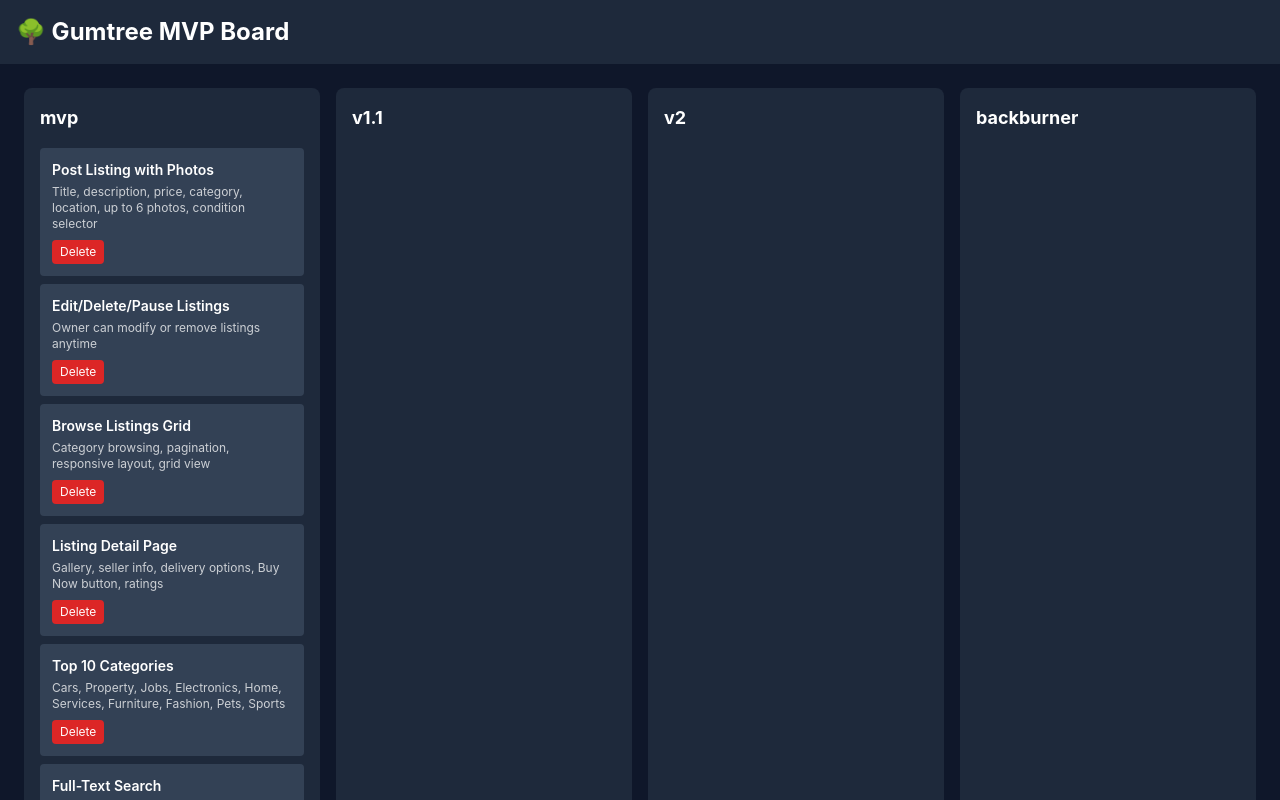
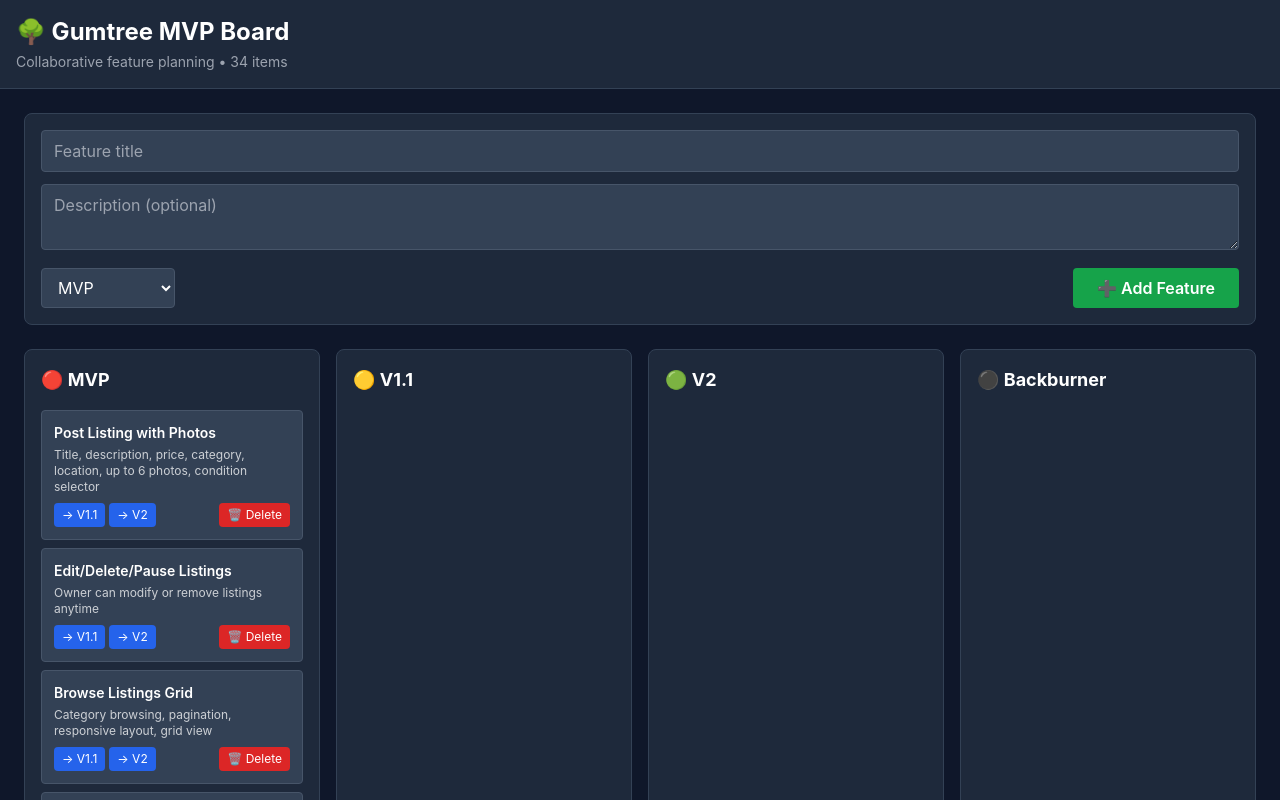
Before and after one commit to ratelb84/gumtree-mvp-lockdown, a Next.js app: page / in a window 1280 px wide. Shown: the top 800 px of the page. Built offline with nearby package versions, Linux system fonts and the light colour scheme; no server answers; the database is empty.

Commit message:
Add real-time database with Vercel KV - multiple users, persistent storage

```diff
--- /dev/null
+++ b/app/api/features/route.ts
@@ -0,0 +1,87 @@
+import { kv } from '@vercel/kv'
+import { NextRequest, NextResponse } from 'next/server'
+
+const DEFAULT_FEATURES = [
+  { id: 'mvp-1', title: 'Post Listing with Photos', description: 'Title, description, price, category, location, up to 6 photos, condition selector', column_name: 'mvp' },
+  { id: 'mvp-2', title: 'Edit/Delete/Pause Listings', description: 'Owner can modify or remove listings anytime', column_name: 'mvp' },
+  { id: 'mvp-3', title: 'Browse Listings Grid', description: 'Category browsing, pagination, responsive layout, grid view', column_name: 'mvp' },
+  { id: 'mvp-4', title: 'Listing Detail Page', description: 'Gallery, seller info, delivery options, Buy Now button, ratings', column_name: 'mvp' },
+  { id: 'mvp-5', title: 'Top 10 Categories', description: 'Cars, Property, Jobs, Electronics, Home, Services, Furniture, Fashion, Pets, Sports', column_name: 'mvp' },
+  { id: 'mvp-6', title: 'Full-Text Search', description: 'Search across title + description, instant results', column_name: 'mvp' },
+  { id: 'mvp-7', title: 'Advanced Filters', description: 'Category, location (province/city), price range, condition', column_name: 'mvp' },
+  { id: 'mvp-8', title: 'Sort & Browse', description: 'Sort by newest, price (asc/desc), relevance', column_name: 'mvp' },
+  { id: 'mvp-9', title: 'Favourites & Saved Items', description: 'Heart icon, saved items page, wishlist notifications', column_name: 'mvp' },
+  { id: 'mvp-10', title: 'User Registration & Auth', description: 'Email signup, login, password reset, remember me', column_name: 'mvp' },
+  { id: 'mvp-11', title: 'Seller Profile Management', description: 'Profile creation, business info, bank details for payouts, verification', column_name: 'mvp' },
+  { id: 'mvp-12', title: 'Buyer Account Dashboard', description: 'Order history, saved items, active purchases, account settings', column_name: 'mvp' },
+  { id: 'mvp-13', title: 'Seller Ratings & Reviews', description: 'Star ratings, review text, transaction history visibility', column_name: 'mvp' },
+  { id: 'mvp-14', title: 'Buy Now Checkout', description: 'One-click purchase, delivery selection, payment gateway', column_name: 'mvp' },
+  { id: 'mvp-15', title: 'Payment Integration', description: 'Payfast/Peach integration, card payments in ZAR, split payments API', column_name: 'mvp' },
+  { id: 'mvp-16', title: 'Escrow System', description: 'Secure payment hold until buyer confirms receipt, auto-release timer (7 days)', column_name: 'mvp' },
+  { id: 'mvp-17', title: 'Courier Integration', description: 'Pargo, Paxi, The Courier Guy - automated label generation', column_name: 'mvp' },
+  { id: 'mvp-18', title: 'Delivery Cost Calculator', description: 'Auto-calculate based on weight/size and destination, display at checkout', column_name: 'mvp' },
+  { id: 'mvp-19', title: 'Order Tracking', description: 'Track status: Paid → Shipped → Delivered → Complete, courier links', column_name: 'mvp' },
+  { id: 'mvp-20', title: 'Local Pickup Option', description: 'Allow face-to-face meetups, in-person payment, address sharing', column_name: 'mvp' },
+  { id: 'mvp-21', title: 'Buyer-Seller Messaging', description: 'In-app chat for pre-purchase questions, real-time notifications', column_name: 'mvp' },
+  { id: 'mvp-22', title: 'Message Notifications', description: 'Push/email notifications for new messages, badge counters', column_name: 'mvp' },
+  { id: 'mvp-23', title: 'Seller Wallet', description: 'Track earnings from completed sales, balance display, transaction history', column_name: 'mvp' },
+  { id: 'mvp-24', title: 'EFT Payouts', description: 'Request payout to linked bank account, settlement within 3-5 business days', column_name: 'mvp' },
+  { id: 'mvp-25', title: 'Platform Fee Structure', description: 'Zero seller fees, 3-5% buyer protection fee, optional boost/promotion fees', column_name: 'mvp' },
+  { id: 'mvp-26', title: 'Buyer Protection Policy', description: 'All purchases covered - item not as described = refund', column_name: 'mvp' },
+  { id: 'mvp-27', title: 'Dispute Resolution', description: 'Buyer raises issue → admin reviews → refund or release funds', column_name: 'mvp' },
+  { id: 'mvp-28', title: '"Item Received" Confirmation', description: 'Buyer confirms delivery, triggers seller payout, auto-release timer', column_name: 'mvp' },
+  { id: 'mvp-29', title: '"Make an Offer" Feature', description: 'Buyers can negotiate price, sellers counter-offer, drives engagement', column_name: 'mvp' },
+  { id: 'mvp-30', title: 'Mobile-First Design', description: 'Responsive layout, optimized for mobile (~70% traffic), touch-friendly', column_name: 'mvp' },
+  { id: 'mvp-31', title: 'Tech Stack Setup', description: 'Next.js 15, PostgreSQL, Prisma, Vercel deployment, CI/CD', column_name: 'mvp' },
+  { id: 'mvp-32', title: 'Database Schema', description: 'Users, listings, orders, wallets, messages, disputes, ratings', column_name: 'mvp' },
+  { id: 'mvp-33', title: 'Image Pipeline', description: 'S3/R2 upload, auto-resize, WebP conversion, CDN delivery', column_name: 'mvp' },
+  { id: 'mvp-34', title: 'Admin Dashboard (Basic)', description: 'User management, dispute resolution, fee configuration', column_name: 'mvp' },
+]
+
+export async function GET() {
+  try {
+    const features = await kv.get('gumtree:features')
+    if (features) {
+      return NextResponse.json(features)
+    }
+    // Initialize with defaults
+    await kv.set('gumtree:features', DEFAULT_FEATURES)
+    return NextResponse.json(DEFAULT_FEATURES)
+  } catch (error) {
+    console.log('KV not available, returning defaults')
+    return NextResponse.json(DEFAULT_FEATURES)
+  }
+}
+
+export async function POST(request: NextRequest) {
+  try {
+    const body = await request.json()
+    const features = await kv.get('gumtree:features') || DEFAULT_FEATURES
+
+    if (body.action === 'add') {
+      const newFeature = { ...body.feature, id: `custom-${Date.now()}` }
+      const updated = [...(features as any[]), newFeature]
+      await kv.set('gumtree:features', updated)
+      return NextResponse.json(updated)
+    }
+
+    if (body.action === 'delete') {
+      const updated = (features as any[]).filter(f => f.id !== body.id)
+      await kv.set('gumtree:features', updated)
+      return NextResponse.json(updated)
+    }
+
+    if (body.action === 'move') {
+      const updated = (features as any[]).map(f =>
+        f.id === body.id ? { ...f, column_name: body.column_name } : f
+      )
+      await kv.set('gumtree:features', updated)
+      return NextResponse.json(updated)
+    }
+
+    return NextResponse.json({ error: 'Invalid action' }, { status: 400 })
+  } catch (error) {
+    console.log('KV error:', error)
+    return NextResponse.json({ error: 'Database error' }, { status: 500 })
+  }
+}
--- a/app/page.tsx
+++ b/app/page.tsx
@@ -2,72 +2,195 @@
 
 import { useState, useEffect } from 'react'
 
-const FEATURES = [
-  { id: 'mvp-1', title: 'Post Listing with Photos', description: 'Title, description, price, category, location, up to 6 photos, condition selector', column_name: 'mvp' },
-  { id: 'mvp-2', title: 'Edit/Delete/Pause Listings', description: 'Owner can modify or remove listings anytime', column_name: 'mvp' },
-  { id: 'mvp-3', title: 'Browse Listings Grid', description: 'Category browsing, pagination, responsive layout, grid view', column_name: 'mvp' },
-  { id: 'mvp-4', title: 'Listing Detail Page', description: 'Gallery, seller info, delivery options, Buy Now button, ratings', column_name: 'mvp' },
-  { id: 'mvp-5', title: 'Top 10 Categories', description: 'Cars, Property, Jobs, Electronics, Home, Services, Furniture, Fashion, Pets, Sports', column_name: 'mvp' },
-  { id: 'mvp-6', title: 'Full-Text Search', description: 'Search across title + description, instant results', column_name: 'mvp' },
-  { id: 'mvp-7', title: 'Advanced Filters', description: 'Category, location (province/city), price range, condition', column_name: 'mvp' },
-  { id: 'mvp-8', title: 'Sort & Browse', description: 'Sort by newest, price (asc/desc), relevance', column_name: 'mvp' },
-  { id: 'mvp-9', title: 'Favourites & Saved Items', description: 'Heart icon, saved items page, wishlist notifications', column_name: 'mvp' },
-  { id: 'mvp-10', title: 'User Registration & Auth', description: 'Email signup, login, password reset, remember me', column_name: 'mvp' },
-  { id: 'mvp-11', title: 'Seller Profile Management', description: 'Profile creation, business info, bank details for payouts, verification', column_name: 'mvp' },
-  { id: 'mvp-12', title: 'Buyer Account Dashboard', description: 'Order history, saved items, active purchases, account settings', column_name: 'mvp' },
-  { id: 'mvp-13', title: 'Seller Ratings & Reviews', description: 'Star ratings, review text, transaction history visibility', column_name: 'mvp' },
-  { id: 'mvp-14', title: 'Buy Now Checkout', description: 'One-click purchase, delivery selection, payment gateway', column_name: 'mvp' },
-  { id: 'mvp-15', title: 'Payment Integration', description: 'Payfast/Peach integration, card payments in ZAR, split payments API', column_name: 'mvp' },
-  { id: 'mvp-16', title: 'Escrow System', description: 'Secure payment hold until buyer confirms receipt, auto-release timer (7 days)', column_name: 'mvp' },
-  { id: 'mvp-17', title: 'Courier Integration', description: 'Pargo, Paxi, The Courier Guy - automated label generation', column_name: 'mvp' },
-  { id: 'mvp-18', title: 'Delivery Cost Calculator', description: 'Auto-calculate based on weight/size and destination, display at checkout', column_name: 'mvp' },
-  { id: 'mvp-19', title: 'Order Tracking', description: 'Track status: Paid → Shipped → Delivered → Complete, courier links', column_name: 'mvp' },
-  { id: 'mvp-20', title: 'Local Pickup Option', description: 'Allow face-to-face meetups, in-person payment, address sharing', column_name: 'mvp' },
-  { id: 'mvp-21', title: 'Buyer-Seller Messaging', description: 'In-app chat for pre-purchase questions, real-time notifications', column_name: 'mvp' },
-  { id: 'mvp-22', title: 'Message Notifications', description: 'Push/email notifications for new messages, badge counters', column_name: 'mvp' },
-  { id: 'mvp-23', title: 'Seller Wallet', description: 'Track earnings from completed sales, balance display, transaction history', column_name: 'mvp' },
-  { id: 'mvp-24', title: 'EFT Payouts', description: 'Request payout to linked bank account, settlement within 3-5 business days', column_name: 'mvp' },
-  { id: 'mvp-25', title: 'Platform Fee Structure', description: 'Zero seller fees, 3-5% buyer protection fee, optional boost/promotion fees', column_name: 'mvp' },
-  { id: 'mvp-26', title: 'Buyer Protection Policy', description: 'All purchases covered - item not as described = refund', column_name: 'mvp' },
-  { id: 'mvp-27', title: 'Dispute Resolution', description: 'Buyer raises issue → admin reviews → refund or release funds', column_name: 'mvp' },
-  { id: 'mvp-28', title: '"Item Received" Confirmation', description: 'Buyer confirms delivery, triggers seller payout, auto-release timer', column_name: 'mvp' },
-  { id: 'mvp-29', title: '"Make an Offer" Feature', description: 'Buyers can negotiate price, sellers counter-offer, drives engagement', column_name: 'mvp' },
-  { id: 'mvp-30', title: 'Mobile-First Design', description: 'Responsive layout, optimized for mobile (~70% traffic), touch-friendly', column_name: 'mvp' },
-  { id: 'mvp-31', title: 'Tech Stack Setup', description: 'Next.js 15, PostgreSQL, Prisma, Vercel deployment, CI/CD', column_name: 'mvp' },
-  { id: 'mvp-32', title: 'Database Schema', description: 'Users, listings, orders, wallets, messages, disputes, ratings', column_name: 'mvp' },
-  { id: 'mvp-33', title: 'Image Pipeline', description: 'S3/R2 upload, auto-resize, WebP conversion, CDN delivery', column_name: 'mvp' },
-  { id: 'mvp-34', title: 'Admin Dashboard (Basic)', description: 'User management, dispute resolution, fee configuration', column_name: 'mvp' },
-]
+interface Feature {
+  id: string
+  title: string
+  description: string
+  column_name: string
+}
 
 export default function MVP() {
-  const [features, setFeatures] = useState(FEATURES)
+  const [features, setFeatures] = useState<Feature[]>([])
+  const [loading, setLoading] = useState(true)
+  const [newTitle, setNewTitle] = useState('')
+  const [newDesc, setNewDesc] = useState('')
+  const [newCol, setNewCol] = useState('mvp')
 
-  const deleteFeature = (id: string) => {
-    setFeatures(features.filter(f => f.id !== id))
+  // Load features on mount and poll for updates
+  useEffect(() => {
+    loadFeatures()
+    const interval = setInterval(loadFeatures, 3000)
+    return () => clearInterval(interval)
+  }, [])
+
+  const loadFeatures = async () => {
+    try {
+      const res = await fetch('/api/features')
+      const data = await res.json()
+      setFeatures(data)
+    } catch (error) {
+      console.error('Failed to load features', error)
+    } finally {
+      setLoading(false)
+    }
+  }
+
+  const deleteFeature = async (id: string) => {
+    try {
+      const res = await fetch('/api/features', {
+        method: 'POST',
+        headers: { 'Content-Type': 'application/json' },
+        body: JSON.stringify({ action: 'delete', id }),
+      })
+      const data = await res.json()
+      setFeatures(data)
+    } catch (error) {
+      console.error('Failed to delete feature', error)
+    }
+  }
+
+  const moveFeature = async (id: string, column_name: string) => {
+    try {
+      const res = await fetch('/api/features', {
+        method: 'POST',
+        headers: { 'Content-Type': 'application/json' },
+        body: JSON.stringify({ action: 'move', id, column_name }),
+      })
+      const data = await res.json()
+      setFeatures(data)
+    } catch (error) {
+      console.error('Failed to move feature', error)
+    }
+  }
+
+  const addFeature = async (e: React.FormEvent) => {
+    e.preventDefault()
+    if (!newTitle.trim()) return
+
+    try {
+      const res = await fetch('/api/features', {
+        method: 'POST',
+        headers: { 'Content-Type': 'application/json' },
+        body: JSON.stringify({
+          action: 'add',
+          feature: {
+            title: newTitle,
+            description: newDesc,
+            column_name: newCol,
+          },
+        }),
+      })
+      const data = await res.json()
+      setFeatures(data)
+      setNewTitle('')
+      setNewDesc('')
+      setNewCol('mvp')
+    } catch (error) {
+      console.error('Failed to add feature', error)
+    }
+  }
+
+  if (loading) {
+    return (
+      <div className="min-h-screen bg-slate-900 flex items-center justify-center">
+        <p className="text-white text-xl">Loading...</p>
+      </div>
+    )
   }
 
   return (
     <div className="min-h-screen bg-slate-900">
-      <header className="bg-slate-800 p-4">
+      <header className="bg-slate-800 p-4 border-b border-slate-700">
         <h1 className="text-2xl font-bold text-white">🌳 Gumtree MVP Board</h1>
+        <p className="text-gray-400 text-sm mt-1">Collaborative feature planning • {features.length} items</p>
       </header>
 
       <main className="p-6">
-        <div className="grid grid-cols-4 gap-4">
-          {['mvp', 'v1.1', 'v2', 'backburner'].map(col => (
-            <div key={col} className="bg-slate-800 rounded-lg p-4">
-              <h2 className="font-bold text-white mb-4 text-lg">{col}</h2>
+        {/* Add Feature Form */}
+        <form onSubmit={addFeature} className="mb-6 bg-slate-800 p-4 rounded-lg border border-slate-700">
+          <div className="space-y-3">
+            <input
+              type="text"
+              placeholder="Feature title"
+              value={newTitle}
+              onChange={(e) => setNewTitle(e.target.value)}
+              className="w-full bg-slate-700 text-white px-3 py-2 rounded border border-slate-600 focus:outline-none"
+            />
+            <textarea
+              placeholder="Description (optional)"
+              value={newDesc}
+              onChange={(e) => setNewDesc(e.target.value)}
+              className="w-full bg-slate-700 text-white px-3 py-2 rounded border border-slate-600 focus:outline-none"
+              rows={2}
+            />
+            <div className="flex gap-2">
+              <select
+                value={newCol}
+                onChange={(e) => setNewCol(e.target.value)}
+                className="bg-slate-700 text-white px-3 py-2 rounded border border-slate-600 focus:outline-none"
+              >
+                <option value="mvp">MVP</option>
+                <option value="v1.1">V1.1</option>
+                <option value="v2">V2</option>
+                <option value="backburner">Backburner</option>
+              </select>
+              <button
+                type="submit"
+                className="bg-green-600 hover:bg-green-700 text-white px-6 py-2 rounded font-semibold ml-auto"
+              >
+                ➕ Add Feature
+              </button>
+            </div>
+          </div>
+        </form>
+
+        {/* Kanban Board */}
+        <div className="grid grid-cols-1 md:grid-cols-2 lg:grid-cols-4 gap-4">
+          {['mvp', 'v1.1', 'v2', 'backburner'].map((col) => (
+            <div key={col} className="bg-slate-800 rounded-lg p-4 border border-slate-700">
+              <h2 className="font-bold text-white mb-4 text-lg capitalize">
+                {col === 'mvp' && '🔴 MVP'}
+                {col === 'v1.1' && '🟡 V1.1'}
+                {col === 'v2' && '🟢 V2'}
+                {col === 'backburner' && '⚫ Backburner'}
+              </h2>
               <div className="space-y-2">
-                {features.filter(f => f.column_name === col).map(f => (
-                  <div key={f.id} className="bg-slate-700 p-3 rounded text-white text-sm">
+                {features.filter((f) => f.column_name === col).map((f) => (
+                  <div key={f.id} className="bg-slate-700 p-3 rounded text-white text-sm border border-slate-600 hover:border-slate-500 transition">
                     <p className="font-semibold">{f.title}</p>
-                    <p className="text-xs opacity-75 mt-1">{f.description}</p>
-                    <button
-                      onClick={() => deleteFeature(f.id)}
-                      className="mt-2 text-xs bg-red-600 hover:bg-red-700 px-2 py-1 rounded"
-                    >
-                      Delete
-                    </button>
+                    {f.description && <p className="text-xs opacity-75 mt-1">{f.description}</p>}
+                    <div className="flex gap-1 mt-2 flex-wrap">
+                      {col !== 'mvp' && (
+                        <button
+                          onClick={() => moveFeature(f.id, 'mvp')}
+                          className="text-xs bg-blue-600 hover:bg-blue-700 px-2 py-1 rounded"
+                        >
+                          ← MVP
+                        </button>
+                      )}
+                      {col !== 'v1.1' && (
+                        <button
+                          onClick={() => moveFeature(f.id, 'v1.1')}
+                          className="text-xs bg-blue-600 hover:bg-blue-700 px-2 py-1 rounded"
+                        >
+                          → V1.1
+                        </button>
+                      )}
+                      {col !== 'v2' && (
+                        <button
+                          onClick={() => moveFeature(f.id, 'v2')}
+                          className="text-xs bg-blue-600 hover:bg-blue-700 px-2 py-1 rounded"
+                        >
+                          → V2
+                        </button>
+                      )}
+                      <button
+                        onClick={() => deleteFeature(f.id)}
+                        className="text-xs bg-red-600 hover:bg-red-700 px-2 py-1 rounded ml-auto"
+                      >
+                        🗑️ Delete
+                      </button>
+                    </div>
                   </div>
                 ))}
               </div>
```
